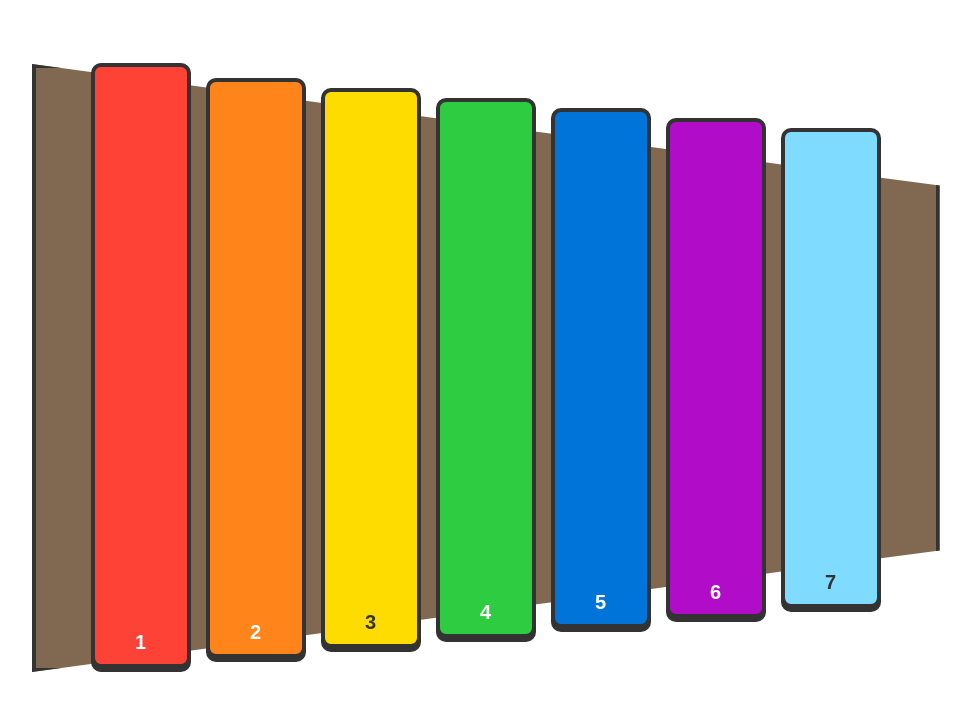
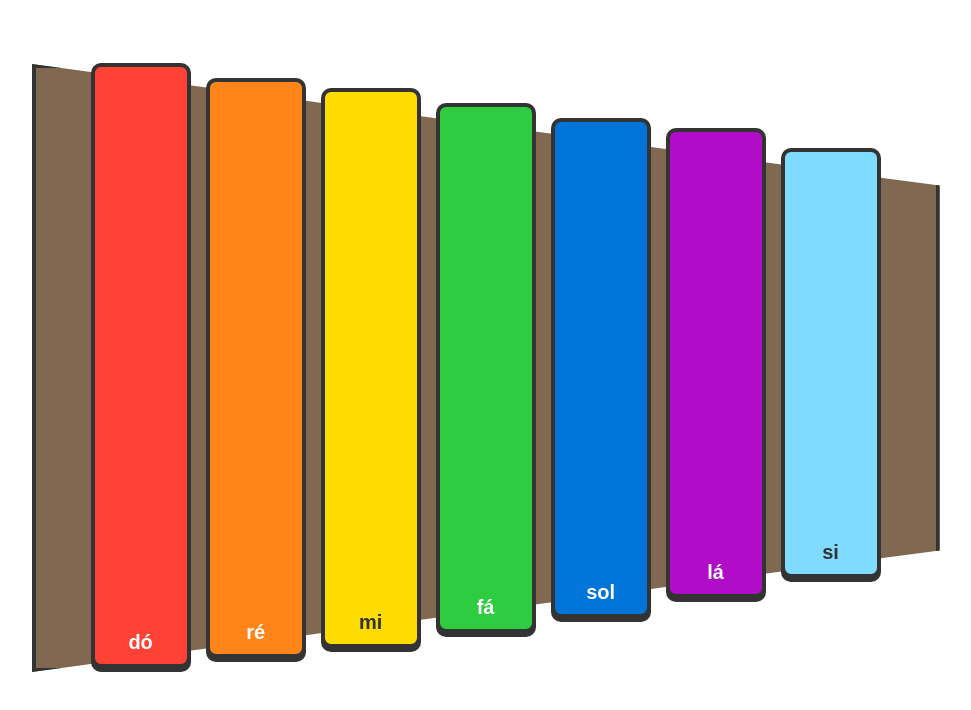
Before and after one commit to pcfrati/sa01front, a plain HTML site: page piano/index.html in a window 1280 px wide. Shown: the whole page, without its empty margins (156-1127 px from the left). Drawn offline with Linux system fonts and the light colour scheme.

Commit message:
14.04.25

```diff
--- a/piano/index.html
+++ b/piano/index.html
@@ -11,13 +11,13 @@
     <div class="corpo"></div>
 
     <div class="botoes">
-      <button class="tecla do" id="c">1</button>
-      <button class="tecla re" id="d">2</button>
-      <button class="tecla mi" id="e">3</button>
-      <button class="tecla fa" id="f">4</button>
-      <button class="tecla so" id="g">5</button>
-      <button class="tecla la" id="a">6</button>
-      <button class="tecla si" id="b">7</button>
+      <button class="tecla do" id="c">dó</button>
+      <button class="tecla re" id="d">ré</button>
+      <button class="tecla mi" id="e">mi</button>
+      <button class="tecla fa" id="f">fá</button>
+      <button class="tecla so" id="g">sol</button>
+      <button class="tecla la" id="a">lá</button>
+      <button class="tecla si" id="b">si</button>
     </div>
   </div>
 
--- a/piano/script.js
+++ b/piano/script.js
@@ -1,14 +1,14 @@
 //! ESTILIZAÇÃO
-document.addEventListener("DOMContentLoaded", () => {
+document.addEventListener("DOMContentLoaded", () => {    // "DOMContentLoaded" faz com que a estilização seja colocada em espera até o HTML ser carregado
 
-    const xilofone = document.querySelector('.xilofone');
-    if (xilofone) {
-      Object.assign(xilofone.style, {
+    const xilofone = document.querySelector('.xilofone');    // usado para selecionar um único elemento no documento HTML (o primeiro que aparecer e for correspondente a classe)
+    if (xilofone) {    // if verifica se o objeto existe
+      Object.assign(xilofone.style, {    // permite modificar as várias propriedades de um memso elemento
         width: "99vw",
         height: "90vh",
         display: "flex",
         alignItems: "center",
-        justifyContent: "center",
+        justifyContent: "center",    // coloca todos os elementos no centro do container
         position: "relative"
       });
     }
@@ -19,7 +19,7 @@ document.addEventListener("DOMContentLoaded", () => {
         width: "900px",
         height: "600px",
         backgroundColor: "#806851",
-        clipPath: "polygon(0% 0%, 100% 20%, 100% 80%, 0% 100%)",
+        clipPath: "polygon(0% 0%, 100% 20%, 100% 80%, 0% 100%)",    // usado para deixar no formato de trapézio, cada duas porcentagens é um ponto do trapézio, primeiro sua largura e depois altura
         display: "flex",
         alignItems: "center",
         justifyContent: "center",
@@ -54,7 +54,6 @@ document.addEventListener("DOMContentLoaded", () => {
         fontSize: "20px",
         fontWeight: "bold",
         boxShadow: "0 4px #333",
-        cursor: "pointer",
         transition: "transform 0.1s, filter 0.2s, box-shadow 0.2s",
         display: "flex",
         alignItems: "flex-end",
@@ -64,13 +63,13 @@ document.addEventListener("DOMContentLoaded", () => {
         border: "4px solid #333"
       });
 
-      tecla.addEventListener("mouseover", () => {
+      tecla.addEventListener("mouseover", () => {    // efeito visual às teclas do xilofone quando o mouse passa sobre elas
         tecla.style.filter = "brightness(1.4)";
         tecla.style.transform = "translateY(4px)";
         tecla.style.boxShadow = "0 0 #000";
       });
 
-      tecla.addEventListener("mouseout", () => {
+      tecla.addEventListener("mouseout", () => {    // efeito visual às teclas do xilofone quando o mouse sai delas
         tecla.style.filter = "";
         tecla.style.transform = "";
         tecla.style.boxShadow = "0 4px #333";
@@ -81,10 +80,10 @@ document.addEventListener("DOMContentLoaded", () => {
       "do": { backgroundColor: "#FF4136", height: "605px", marginTop: "5px" },
       "re": { backgroundColor: "#FF851B", height: "580px", marginBottom: "10px" },
       "mi": { backgroundColor: "#FFDC00", height: "560px", marginBottom: "20px", color: "#333" },
-      "fa": { backgroundColor: "#2ECC40", height: "540px", marginBottom: "30px" },
-      "so": { backgroundColor: "#0074D9", height: "520px", marginBottom: "40px" },
-      "la": { backgroundColor: "#B10DC9", height: "500px", marginBottom: "50px" },
-      "si": { backgroundColor: "#7FDBFF", height: "480px", marginBottom: "60px", color: "#333" }
+      "fa": { backgroundColor: "#2ECC40", height: "530px", marginBottom: "35px" },
+      "so": { backgroundColor: "#0074D9", height: "500px", marginBottom: "50px" },
+      "la": { backgroundColor: "#B10DC9", height: "470px", marginBottom: "70px" },
+      "si": { backgroundColor: "#7FDBFF", height: "430px", marginBottom: "90px", color: "#333" }
     };
 
     teclas.forEach(tecla => {
--- a/piano/style.css
+++ b/piano/style.css
@@ -1,3 +1,11 @@
 body {
-  cursor: pointer;
+  cursor: url('imagens/baqueta.png') 10 10, auto;
 }
+
+.tecla {
+  cursor: url('imagens/baqueta2.png') 10 10, auto;
+}
+
+.tecla:active {
+  cursor: url('imagens/baqueta3.png') 10 10, auto;
+}
```
Also changed, not shown: piano/imagens/baqueta.png, piano/imagens/baqueta2.png (added), piano/imagens/baqueta3.png (added), 2 other files.
